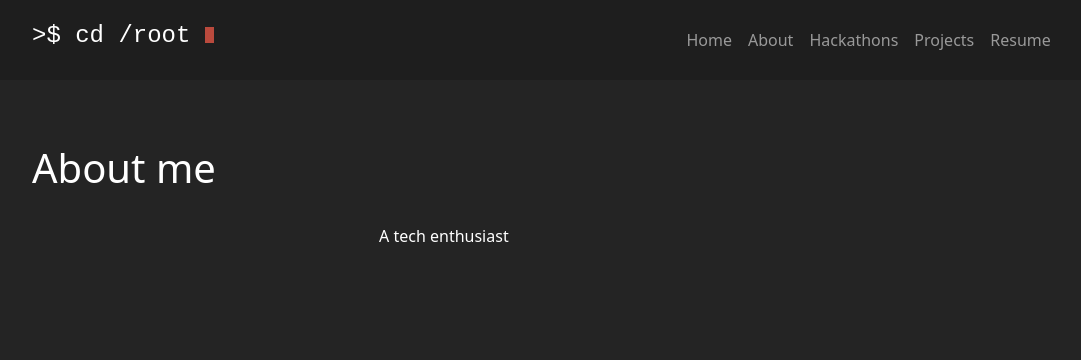
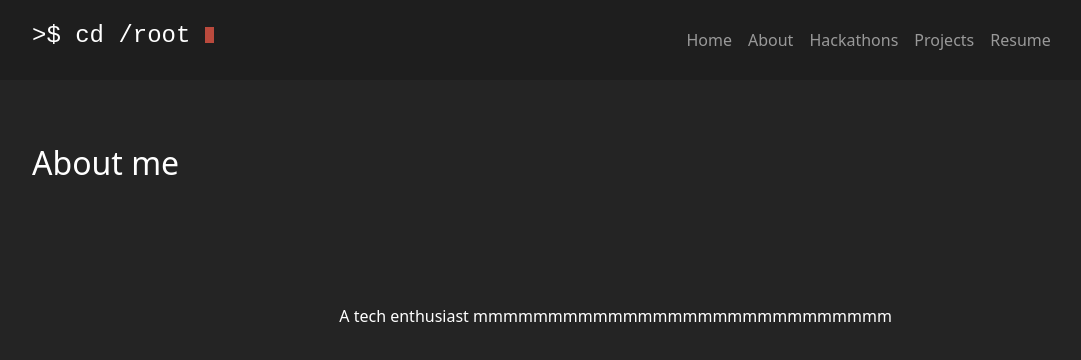
Before and after one commit to Priyanshi5732/priyanshi5732.github.io, a React (Create React App) app: page /about in a window 1280 px wide. Shown: the top 360 px of the page, without its empty margins (160-1241 px from the left). Built offline with nearby package versions, Linux system fonts and the light colour scheme.

Commit message:
updated footer

```diff
--- a/src/components/About.js
+++ b/src/components/About.js
@@ -1,14 +1,15 @@
-import React ,{Component} from 'react';
+import React, { Component } from "react";
 import "../styles/About.css";
 import cv from "./cv.json";
 
-export default class About extends Component{
-    render(){
-        const {Aboutme}=cv;
-        return (
-        <div className='about'><h1>About me</h1>
-        <div className='content'>{Aboutme}</div>
-        </div>
-        )
-    }
+export default class About extends Component {
+  render() {
+    const { Aboutme } = cv;
+    return (
+      <div className="about">
+        <h2>About me</h2>
+        <div className="content">{Aboutme}</div>
+      </div>
+    );
+  }
 }
--- /dev/null
+++ b/src/components/Bottom.js
@@ -0,0 +1,22 @@
+import React from 'react';
+import "../styles/Bottom.css";
+import cv from "./cv.json";
+import {
+  Link,
+} from "react-router-dom";
+
+function Bottom(){
+    const refreshPage = () => {
+        window.location.reload();
+      };
+      const {contact } = cv;
+
+    return (
+        <div className="bottom-part">
+      <p className="footer">© 2021 &bull; <Link to="#" onClick={refreshPage} className="bottom-text" >Priyanshi Verma</Link> &bull; <Link to="https://creativecommons.org/licenses/by-nc/4.0/"  className="bottom-text" >CC BY-NC 4.0</Link></p>
+      <p className="footer">Hosted with <span className="heart">&#10084;</span> on <a href= {contact.visitportfolio}  target="_blank" rel="noopener noreferrer" className="bottom-text"> Github</a></p>
+    </div>
+    );
+};
+
+export default Bottom;
--- a/src/components/Intro.js
+++ b/src/components/Intro.js
@@ -1,18 +1,12 @@
 import "../styles/Intro.css";
+import Bottom from "./Bottom";
 import React from "react";
 import "bootstrap/dist/css/bootstrap.min.css";
 import cv from "./cv.json";
-import {
-  Link,
-} from "react-router-dom";
 
 
 function Intro() {
   const { name, tagline,contact } = cv;
-  const refreshPage = () => {
-    window.location.reload();
-  };
-
   return (
 
     <section id="intro">
@@ -80,10 +74,7 @@ function Intro() {
           </a>
         </div>
       </div>
-    <div className="bottom">
-      <p className="footer">© 2021 &bull; <Link to="#" onClick={refreshPage} className="bottom-text" >Priyanshi Verma</Link> &bull; CC BY-NC 4.0</p>
-      <p className="footer">Hosted with <span className="heart">&#10084;</span> on <a href= {contact.visitportfolio}  target="_blank" rel="noopener noreferrer" className="bottom-text"> Github</a></p>
-    </div>
+    <Bottom/>
     </section>
   );
 }
--- a/src/components/cv.json
+++ b/src/components/cv.json
@@ -1,7 +1,7 @@
 {
   "name": "Priyanshi Verma",
   "tagline": "Turning caffeine into code, one line at a time!",
-  "Aboutme": "A tech enthusiast",
+  "Aboutme": "A tech enthusiast mmmmmmmmmmmmmmmmmmmmmmmmmmmm",
   "skills": ["HTML", "CSS", "JavaScript", "React.js"],
   "projects": [
     {
--- a/src/styles/About.css
+++ b/src/styles/About.css
@@ -1,17 +1,17 @@
 .about {
-  width: 100%;
+  padding: 20px;
   height: 90vh;
   display: flex;
   background-color: rgb(36, 36, 36);
   color: white;
   padding-top:4rem ;
   padding-left: 15%;
-  align-items:normal;
+
 }
 
 .content{
-  padding-top:5rem ;
-  align-items:left;
+  padding-top:10rem ;
+
   padding-left: 15%;
 
 
--- /dev/null
+++ b/src/styles/Bottom.css
@@ -0,0 +1,14 @@
+.bottom-part{
+    height:10vh;
+    color: grey;
+    display: flex;
+    flex-direction: column;
+    justify-content: center;
+    align-items: center;
+  }
+  .bottom-text{
+    color: grey;
+  }
+  .footer{
+    margin: 3px 0;
+  }
--- a/src/styles/Navbar.css
+++ b/src/styles/Navbar.css
@@ -74,12 +74,12 @@
   text-decoration: underline;
 }
 .navbar #open {
-  padding-left: 0px;
+  padding-left: 5px;
 }
 
 .navbar #open .hiddenLinks {
   display: inherit;
-  margin-left: 30px;
+  margin-left: 20px;
 }
 
 .navbar #close .hiddenLinks {
```
